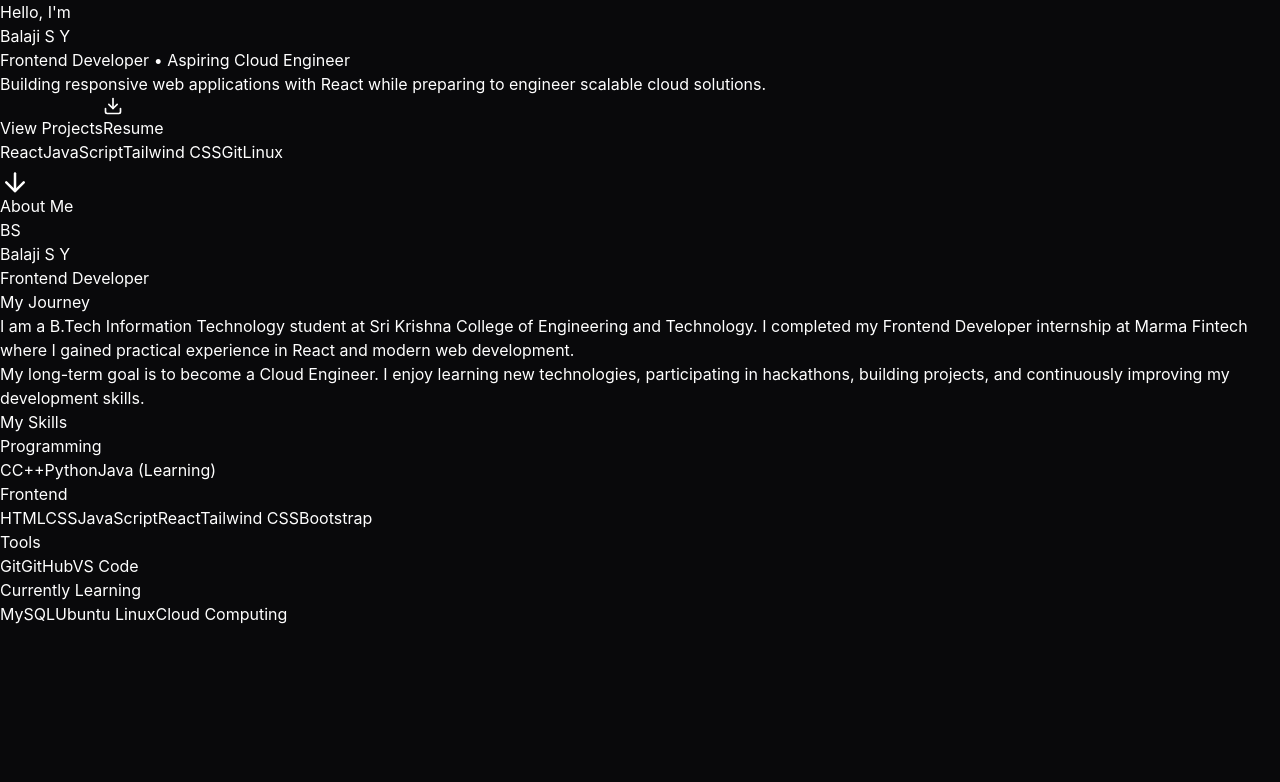
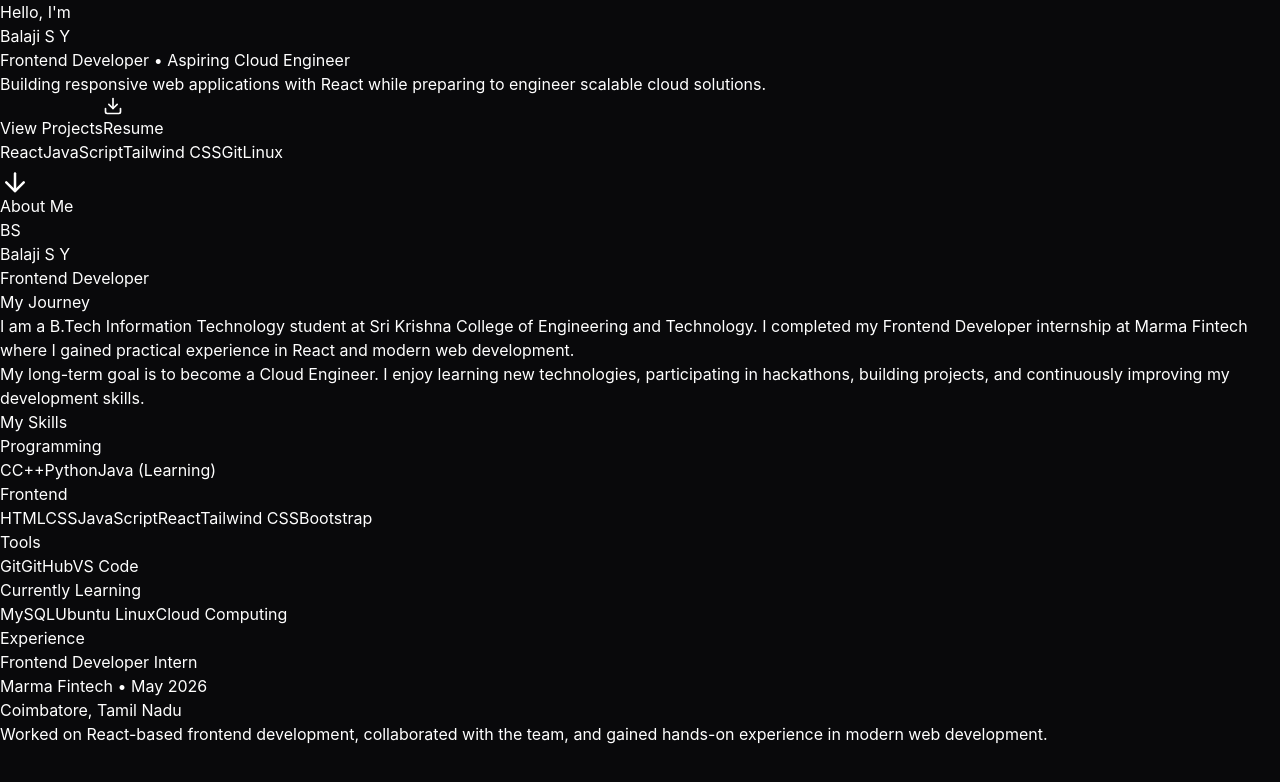
Before and after one commit to sybbalaji-rgb/balaji-portfolio, a React (Vite) app: page / in a window 1280 px wide. Shown: the top 782 px of the page. Built offline with nearby package versions, Linux system fonts and the light colour scheme.

Commit message:
Added Experience section

```diff
--- a/src/App.jsx
+++ b/src/App.jsx
@@ -1,7 +1,7 @@
 import Hero from "./components/Hero/Hero";
 import About from "./components/About/About";
 import Skills from "./components/Skills/Skills";
-
+import Experience from "./components/Experience/Experience";
 
 function App() {
   return (
@@ -9,6 +9,7 @@ function App() {
       <Hero />
       <About />
       <Skills />
+      <Experience />
     </>
   );
 }
--- /dev/null
+++ b/src/components/Experience/Experience.jsx
@@ -0,0 +1,45 @@
+import { motion } from "motion/react";
+import experiences from "../../data/experience";
+
+function Experience() {
+  return (
+    <section className="bg-[#09090B] py-28 px-6">
+      <div className="max-w-5xl mx-auto">
+        <motion.h2
+          initial={{ opacity: 0, y: 30 }}
+          whileInView={{ opacity: 1, y: 0 }}
+          viewport={{ once: true }}
+          className="text-5xl font-bold text-center mb-16"
+        >
+          Experience
+        </motion.h2>
+
+        <div className="space-y-8">
+          {experiences.map((exp) => (
+            <motion.div
+              key={exp.company}
+              whileHover={{ y: -5 }}
+              className="rounded-3xl bg-white/5 border border-white/10 p-8 backdrop-blur-xl"
+            >
+              <h3 className="text-2xl font-bold">{exp.title}</h3>
+
+              <p className="text-blue-400 mt-2">
+                {exp.company} • {exp.duration}
+              </p>
+
+              <p className="text-gray-500 mt-1">
+                {exp.location}
+              </p>
+
+              <p className="text-gray-400 mt-6 leading-8">
+                {exp.description}
+              </p>
+            </motion.div>
+          ))}
+        </div>
+      </div>
+    </section>
+  );
+}
+
+export default Experience;
--- /dev/null
+++ b/src/data/experience.js
@@ -0,0 +1,12 @@
+const experiences = [
+  {
+    title: "Frontend Developer Intern",
+    company: "Marma Fintech",
+    duration: "May 2026",
+    location: "Coimbatore, Tamil Nadu",
+    description:
+      "Worked on React-based frontend development, collaborated with the team, and gained hands-on experience in modern web development.",
+  },
+];
+
+export default experiences;
```
